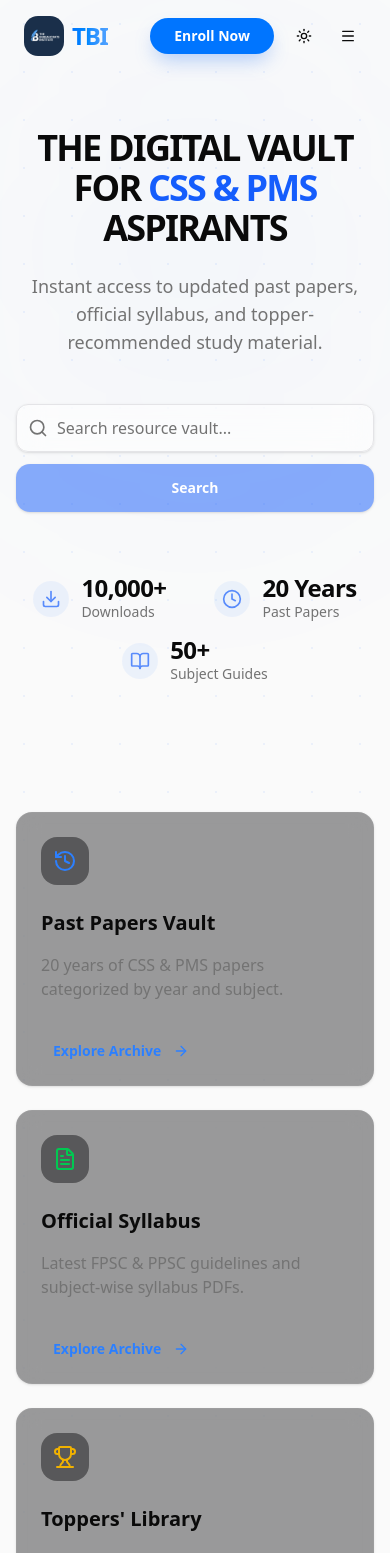
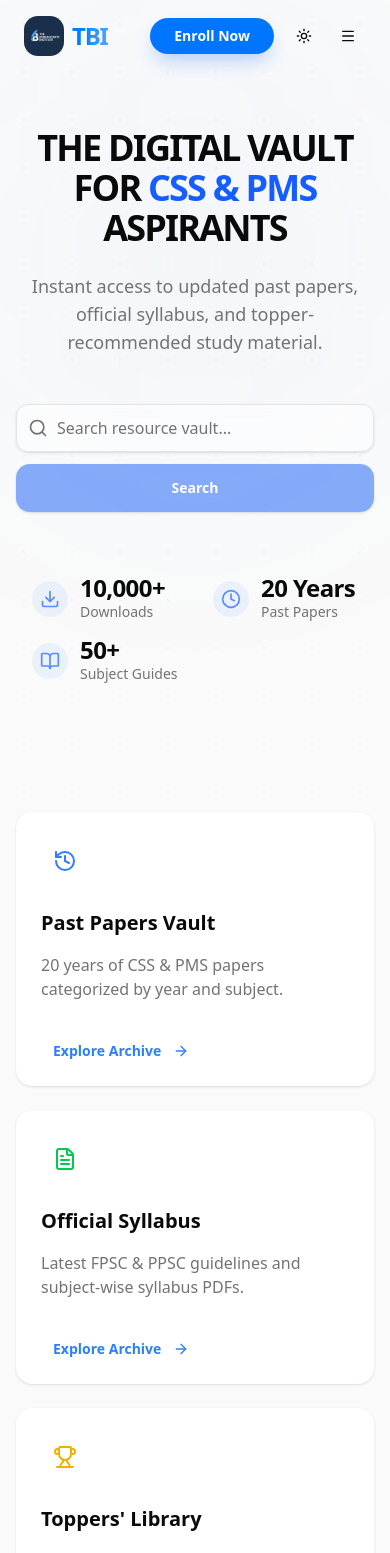
Before and after one commit to furqanistic/tbi, a React (Vite) app in the folder client/: page /resources in a window 390 px wide. Shown: the top 1553 px of the page. Built offline with nearby package versions, Linux system fonts and the light colour scheme.

Commit message:
adjust some styling

```diff
--- a/client/src/components/resources/ResourceCategories.jsx
+++ b/client/src/components/resources/ResourceCategories.jsx
@@ -46,9 +46,9 @@ export function ResourceCategories() {
             whileHover={{ y: -5 }}
             transition={{ type: "spring", stiffness: 300 }}
           >
-            <Card className="h-full bg-zinc-950/40 backdrop-blur-md border-border/50 hover:border-blue-500/50 transition-colors duration-300 rounded-lg overflow-hidden group">
+            <Card className="h-full dark:bg-zinc-950/40 backdrop-blur-md border-border/50 hover:border-blue-500/50 transition-colors duration-300 rounded-lg overflow-hidden group">
               <CardHeader className="pb-4">
-                <div className="w-12 h-12 rounded-lg bg-zinc-900/50 flex items-center justify-center mb-4 group-hover:bg-blue-500/10 transition-colors">
+                <div className="w-12 h-12 rounded-lg dark:bg-zinc-900/50 flex items-center justify-center mb-4 group-hover:bg-blue-500/10 transition-colors">
                   {cat.icon}
                 </div>
                 <CardTitle className="text-xl font-bold">{cat.title}</CardTitle>
@@ -59,7 +59,7 @@ export function ResourceCategories() {
               <CardFooter className="pt-0">
                 <Button
                   variant="link"
-                  className="p-0 h-auto text-blue-500 hover:text-blue-400 font-semibold group-hover:underline-offset-4"
+                  className="p-0 cursor-pointer h-auto text-blue-500 hover:text-blue-400 font-semibold group-hover:underline-offset-4"
                 >
                   Explore Archive{" "}
                   <ArrowRight className="w-4 h-4 ml-1 transition-transform group-hover:translate-x-1" />
--- a/client/src/components/resources/ResourcesHero.jsx
+++ b/client/src/components/resources/ResourcesHero.jsx
@@ -50,7 +50,7 @@ function ResourcesHero() {
 
         <div className="flex items-center gap-3 w-full md:w-auto">
           {/* Search Button */}
-          <Button className="h-12 px-8 font-semibold bg-blue-600/50 hover:bg-accent/50 text-white shadow-sm cursor-pointer transition-all flex-1 md:flex-none">
+          <Button className="h-12 px-8 font-semibold bg-blue-600/50 hover:dark:bg-accent/50 text-white shadow-sm cursor-pointer transition-all flex-1 md:flex-none">
             Search
           </Button>
         </div>
@@ -61,7 +61,7 @@ function ResourcesHero() {
         initial={{ opacity: 0 }}
         animate={{ opacity: 1 }}
         transition={{ duration: 1, delay: 0.4 }}
-        className="flex flex-wrap justify-center items-center gap-4 md:gap-8 text-center"
+        className="flex flex-wrap md:justify-center md:items-center gap-4 md:gap-8 text-center"
       >
         {[
           {
```
